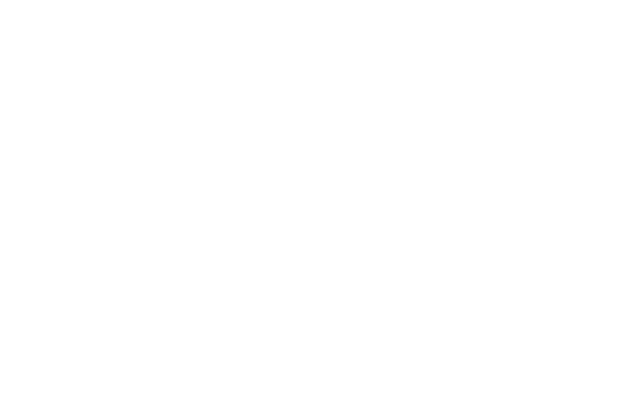
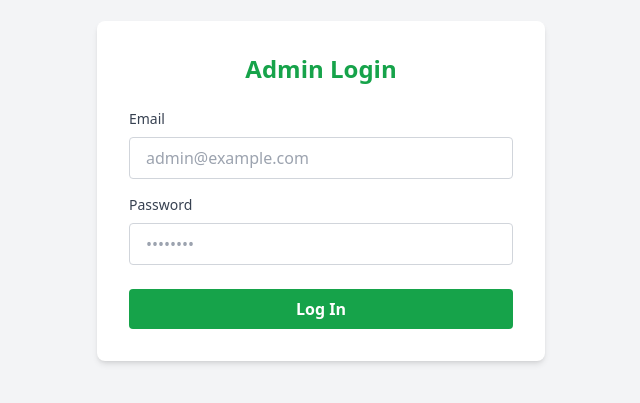
Before and after one commit to M-Bless/Find-A-Donor, a React (Create React App) app: page /admin-login in a window 1280 px wide. Before the commit this address had no page. Shown: the part 209-612 px from the top of the page, without its empty margins (319-959 px from the left). Built offline with nearby package versions, Linux system fonts and the light colour scheme.

Commit message:
admin-login

```diff
--- a/src/App.js
+++ b/src/App.js
@@ -11,6 +11,7 @@
 import SettingsDonor from './components/SettingsDonor';
 import HospitalDashboard from './components/HospitalAdmin';
 import DoctorManagement from './components/DoctorManagement';
+import AdminLogin from './components/AdminLogin';
 
 function App() {
   return (
@@ -19,6 +20,7 @@
         <Routes>
           <Route path="/" element={<Home />} />
           <Route path="/login" element={<Login />} />
+          <Route path="/admin-login" element={<AdminLogin/>}/>
           <Route path="/signup" element={<Signup />} />
           <Route path="/doctor-dashboard" element={<DoctorDashboard />} />
           <Route path="/patient-management" element={<PatientManagement />} />
--- a/src/components/AdminLogin.jsx
+++ b/src/components/AdminLogin.jsx
@@ -0,0 +1,80 @@
+import React, { useState } from 'react';
+import { useNavigate } from 'react-router-dom';
+
+const AdminLogin = () => {
+  const [email, setEmail] = useState('');
+  const [password, setPassword] = useState('');
+  const [error, setError] = useState('');
+  const navigate = useNavigate();
+
+  const handleLogin = async (e) => {
+    e.preventDefault();
+
+    // Basic validation
+    if (!email || !password) {
+      setError('Please enter both email and password');
+      return;
+    }
+
+    try {
+      // TODO: Replace with actual authentication logic
+      if (email === 'admin@example.com' && password === 'admin123') {
+        // Navigate to dashboard
+        navigate('/admin-dashboard');
+      } else {
+        setError('Invalid credentials');
+      }
+    } catch (err) {
+      setError('Something went wrong. Please try again.');
+    }
+  };
+
+  return (
+    <div className="min-h-screen flex items-center justify-center bg-gray-100">
+      <div className="bg-white p-8 rounded-lg shadow-md w-full max-w-md">
+        <h2 className="text-2xl font-bold text-center text-green-600 mb-6">Admin Login</h2>
+
+        {error && (
+          <div className="bg-red-100 text-red-600 p-3 rounded mb-4 text-sm">
+            {error}
+          </div>
+        )}
+
+        <form onSubmit={handleLogin}>
+          <div className="mb-4">
+            <label className="block text-gray-700 text-sm font-medium mb-2">Email</label>
+            <input
+              type="email"
+              className="w-full px-4 py-2 border border-gray-300 rounded focus:outline-none focus:ring-2 focus:ring-green-500"
+              value={email}
+              onChange={(e) => setEmail(e.target.value)}
+              placeholder="admin@example.com"
+              required
+            />
+          </div>
+
+          <div className="mb-6">
+            <label className="block text-gray-700 text-sm font-medium mb-2">Password</label>
+            <input
+              type="password"
+              className="w-full px-4 py-2 border border-gray-300 rounded focus:outline-none focus:ring-2 focus:ring-green-500"
+              value={password}
+              onChange={(e) => setPassword(e.target.value)}
+              placeholder="••••••••"
+              required
+            />
+          </div>
+
+          <button
+            type="submit"
+            className="w-full bg-green-600 hover:bg-green-700 text-white font-semibold py-2 px-4 rounded transition duration-300"
+          >
+            Log In
+          </button>
+        </form>
+      </div>
+    </div>
+  );
+};
+
+export default AdminLogin;
--- a/src/components/HospitalAdmin.jsx
+++ b/src/components/HospitalAdmin.jsx
@@ -16,7 +16,6 @@
   Tooltip,
   CartesianGrid,
   ResponsiveContainer,
-  Legend,
   Cell
 } from 'recharts';
 
@@ -104,14 +103,27 @@
                   <XAxis dataKey="label" tick={{ fontSize: 12 }} />
                   <YAxis />
                   <Tooltip />
-                  <Legend />
-                  <Bar dataKey="value" barSize={40} radius={[6, 6, 0, 0]} name="Statistics">
+                  {/* Remove default legend */}
+                  <Bar dataKey="value" barSize={40} radius={[6, 6, 0, 0]}>
                     {chartStats.map((entry, index) => (
                       <Cell key={`cell-${index}`} fill={entry.color} />
                     ))}
                   </Bar>
                 </BarChart>
               </ResponsiveContainer>
+              <div className="flex justify-center mt-4">
+                <div className="flex flex-wrap gap-6">
+                  {chartStats.map((entry, index) => (
+                    <div key={index} className="flex items-center space-x-2">
+                      <div
+                        className="w-4 h-4 rounded-sm"
+                        style={{ backgroundColor: entry.color }}
+                      />
+                      <span className="text-sm text-gray-700">{entry.label}</span>
+                    </div>
+                  ))}
+                </div>
+              </div>
           </div>
         </main>
       </div>
```
